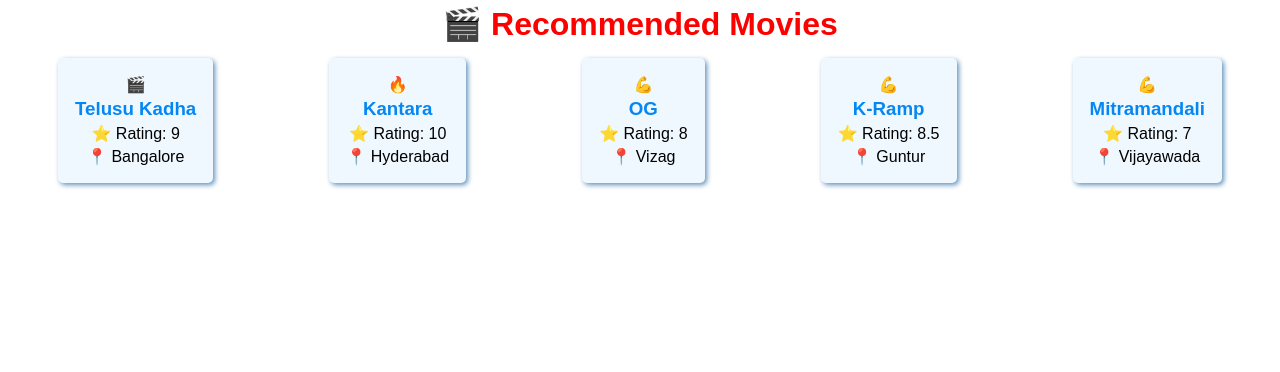
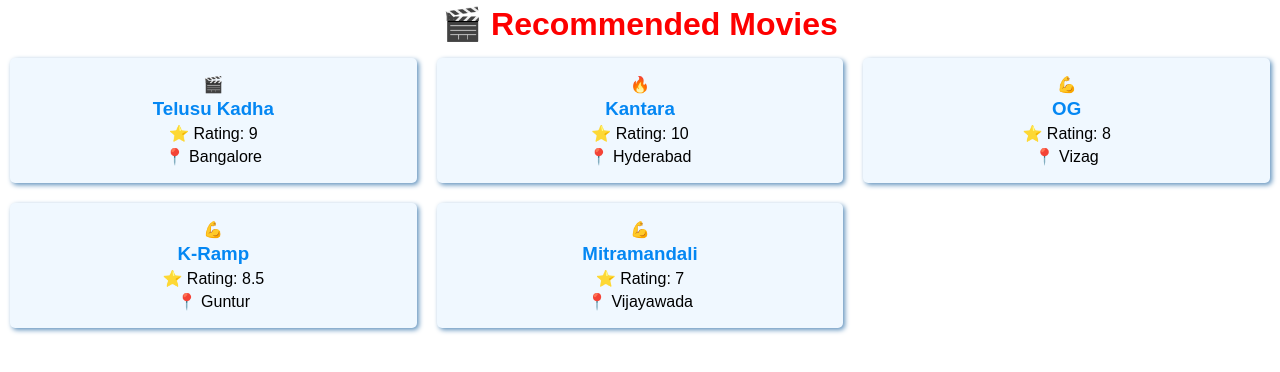
Before and after one commit to Srikanth47s/Ecommerce, a React (Vite) app in the folder bookmyshow-react/: page / in a window 1280 px wide. Shown: the top 372 px of the page. Built offline with nearby package versions, Linux system fonts and the light colour scheme.

Commit message:
display style changed

```diff
--- a/bookmyshow-react/src/App.css
+++ b/bookmyshow-react/src/App.css
@@ -10,10 +10,10 @@
   color: #fd0000;
 }
 .container{
-  display: flex;
-  justify-content: space-around;
+  display: grid;
+  grid-template-columns: 1fr 1fr 1fr;
   margin-top: 5px;
-  flex-wrap: wrap;
+
 }
 .movie-div{
   padding: 17px;
```
